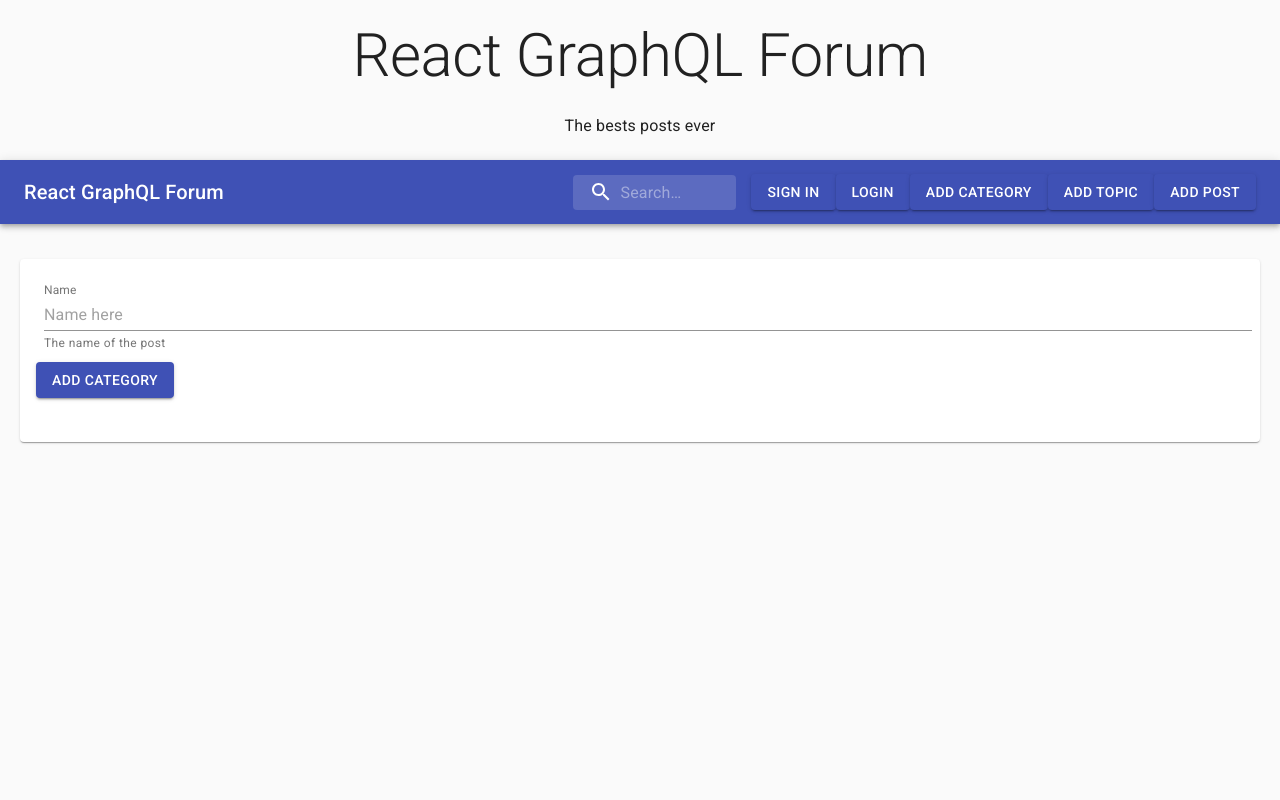
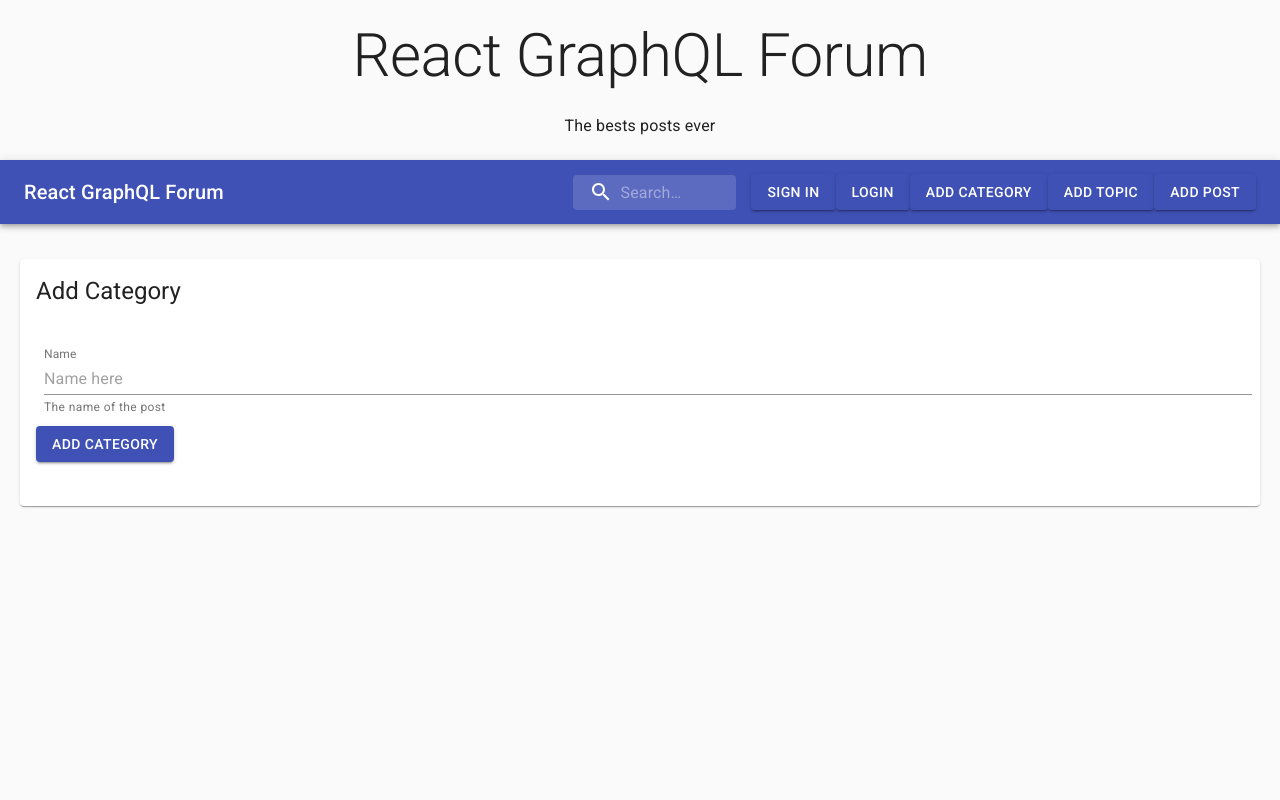
Before and after one commit to desolaser/react-graphql-blog, a React (Create React App) app in the folder client/: page /add-category in a window 1280 px wide. Shown: the top 800 px of the page. Built offline with nearby package versions, Linux system fonts and the light colour scheme.

Commit message:
Add title to all forms

```diff
--- a/client/src/components/addCategory/AddCategory.js
+++ b/client/src/components/addCategory/AddCategory.js
@@ -1,6 +1,6 @@
 import React, { useState } from 'react'
 import { useMutation } from '@apollo/react-hooks'
-import { Card, CardContent } from '@material-ui/core'
+import { Card, CardHeader, CardContent } from '@material-ui/core'
 import { makeStyles } from '@material-ui/styles'
 
 import ADD_CATEGORY from '../../mutations/AddCategory'
@@ -34,6 +34,7 @@ const AddPost = () => {
 
   return (
     <Card className={classes.root}>
+      <CardHeader title="Add Category" />
       <CardContent>
         <CategoryForm
           name={name}
--- a/client/src/components/addPost/AddPost.js
+++ b/client/src/components/addPost/AddPost.js
@@ -1,6 +1,6 @@
 import React, { useState } from 'react'
 import { useMutation } from '@apollo/react-hooks'
-import { Card, CardContent } from '@material-ui/core'
+import { Card, CardHeader, CardContent } from '@material-ui/core'
 import { makeStyles } from '@material-ui/styles'
 
 import ADD_POST from '../../mutations/AddPost'
@@ -40,6 +40,7 @@ const AddPost = () => {
 
   return (
     <Card className={classes.root}>
+      <CardHeader title="Add Post" />
       <CardContent>
         <PostForm
           title={title}
--- a/client/src/components/addTopic/AddTopic.js
+++ b/client/src/components/addTopic/AddTopic.js
@@ -1,6 +1,6 @@
 import React, { useState } from 'react'
 import { useMutation } from '@apollo/react-hooks'
-import { Card, CardContent } from '@material-ui/core'
+import { Card, CardHeader, CardContent } from '@material-ui/core'
 import { makeStyles } from '@material-ui/styles'
 
 import ADD_TOPIC from '../../mutations/AddTopic'
@@ -35,6 +35,7 @@ const AddTopic = () => {
 
   return (
     <Card className={classes.root}>
+      <CardHeader title="Add Topic" />
       <CardContent>
         <TopicForm
           name={name}
--- a/client/src/components/addTopic/TopicForm.js
+++ b/client/src/components/addTopic/TopicForm.js
@@ -9,7 +9,8 @@ import Loading from '../Loading'
 const useStyles = makeStyles({
   select: {
     width: '100%',
-    marginLeft: 8
+    marginLeft: 8,
+    marginBottom: 20
   }
 })
 
@@ -25,7 +26,7 @@ const TopicForm = ({name, setName, categoryId, setCategoryId, handleSubmit}) =>
     <>
       <TextField
         id="name"
-        label="name"
+        label="Name"
         style={{ margin: 8 }}
         placeholder="Name here"
         helperText="The name of the topic"
@@ -38,7 +39,7 @@ const TopicForm = ({name, setName, categoryId, setCategoryId, handleSubmit}) =>
         }}
       />
       <FormControl className={classes.select}>
-        <InputLabel id="categoryId">Topic</InputLabel>
+        <InputLabel id="categoryId">Category</InputLabel>
         <Select
           labelId="categoryId"
           id="categoryId"
@@ -50,12 +51,12 @@ const TopicForm = ({name, setName, categoryId, setCategoryId, handleSubmit}) =>
         </Select>
       </FormControl>
       <Button
-          variant="contained"
-          color="primary"
-          style={{ marginBottom: 20 }}
-          onClick={handleSubmit}
+        variant="contained"
+        color="primary"
+        style={{ marginBottom: 20 }}
+        onClick={handleSubmit}
       >
-          Add Post
+        Add Post
       </Button>
     </>
   )
```
